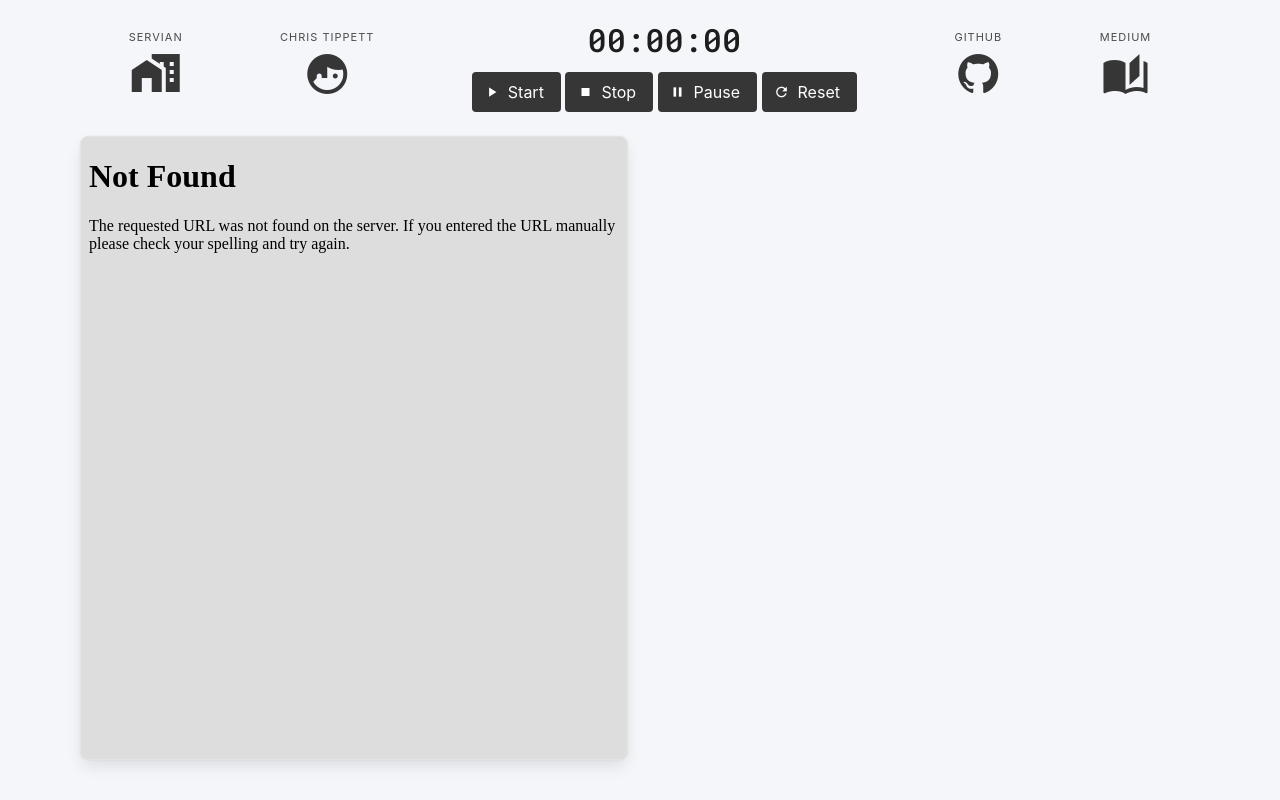
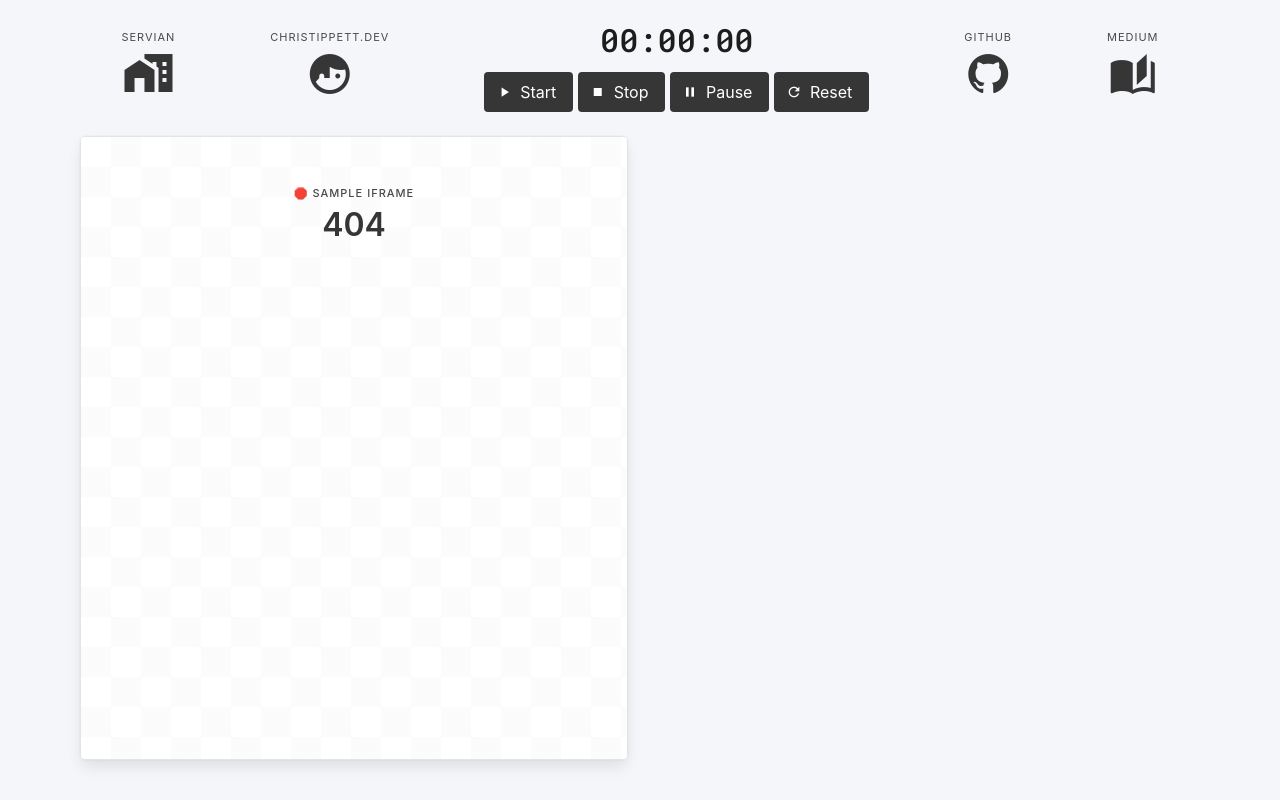
Before and after one commit to christippett/7apps-in-7minutes, a Flask app: template dashboard/templates/index.html in a window 1280 px wide. Run offline with Flask 2, Linux system fonts and the light colour scheme; the template is opened without the code that fills it: most values are stand-ins (such as "Sample title", 1, 10 or a date in 2020); some libraries are stand-ins or nearby versions.

Commit message:
refactor: Move dashboard CSS to separate file

```diff
--- /dev/null
+++ b/dashboard/static/index.css
@@ -0,0 +1,98 @@
+@import url("https://fonts.googleapis.com/css2?family=Roboto+Mono:ital,wght@0,500;1,400&display=swap");
+
+html,
+body {
+  background: #f5f6fa;
+  height: 100vh;
+  font-family: -apple-system, BlinkMacSystemFont, "Segoe UI", Roboto, Oxygen,
+    Ubuntu, Cantarell, "Open Sans", "Helvetica Neue", sans-serif;
+}
+
+.container {
+  display: flex;
+  flex-direction: column;
+  padding: 1rem;
+  height: 100%;
+}
+
+#stopwatch {
+  color: #1d1d1d;
+  font-size: 2rem;
+  font-weight: 500;
+  font-family: "Roboto Mono", "Courier New", Courier, monospace;
+}
+
+.iframe-container {
+  flex: 1;
+}
+
+iframe,
+.iframe-mask {
+  position: absolute;
+  top: 0;
+  bottom: 0;
+  left: 0;
+  right: 0;
+  width: 100%;
+  height: 100%;
+}
+
+.iframe {
+  min-height: 230px;
+  height: 100%;
+  width: 100%;
+  overflow: hidden;
+  border-radius: 5px;
+  border: 1px solid #e4e4e4;
+  position: relative;
+  box-shadow: 0 0.5em 1em -0.125em rgba(10, 10, 10, 0.1),
+    0 0 0 1px rgba(10, 10, 10, 0.02);
+}
+
+.iframe-src {
+  z-index: 999;
+  position: absolute;
+  font-size: 0.75rem;
+  padding: 1px 8px;
+  background: rgba(255, 255, 255, 1);
+  font-weight: 400;
+  font-style: italic;
+  font-family: "Roboto Mono";
+  color: rgba(84, 84, 84, 0.9);
+  box-shadow: 0px 0px 10px rgba(0, 0, 0, 0.1);
+  border-bottom-right-radius: 5px;
+}
+
+.has-new-version {
+  animation: bounce;
+  animation-duration: 0.8s;
+  animation-delay: 1s;
+  z-index: 999;
+}
+
+.iframe-mask {
+  z-index: 999;
+  background-color: white;
+  background-image: linear-gradient(
+      45deg,
+      rgba(248, 248, 248, 0.5) 25%,
+      transparent 25%,
+      transparent 75%,
+      rgba(248, 248, 248, 0.5) 75%,
+      rgba(248, 248, 248, 0.5)
+    ),
+    linear-gradient(
+      45deg,
+      rgba(248, 248, 248, 0.5) 25%,
+      transparent 25%,
+      transparent 75%,
+      rgba(248, 248, 248, 0.5) 75%,
+      rgba(248, 248, 248, 0.5)
+    );
+  background-size: 60px 60px;
+  background-position: 0 0, 30px 30px;
+}
+
+.column {
+  position: relative;
+}
--- a/dashboard/templates/index.html
+++ b/dashboard/templates/index.html
@@ -14,50 +14,16 @@
       href="https://cdn.materialdesignicons.com/5.3.45/css/materialdesignicons.min.css"
     />
     <link
-      href="https://fonts.googleapis.com/css2?family=Roboto+Mono:wght@500&display=swap"
       rel="stylesheet"
+      href="https://cdnjs.cloudflare.com/ajax/libs/animate.css/4.0.0/animate.min.css"
     />
-    <style type="text/css">
-      html,
-      body {
-        background: #f5f6fa;
-        height: 100vh;
-      }
-
-      .container {
-        display: flex;
-        flex-direction: column;
-        padding: 1rem;
-        height: 100%;
-      }
-
-      #stopwatch {
-        color: #1d1d1d;
-        font-size: 2rem;
-        font-weight: 500;
-        font-family: "Roboto Mono", "Courier New", Courier, monospace;
-      }
-
-      .iframe-container {
-        flex: 1;
-      }
-
-      .iframe {
-        min-height: 230px;
-        height: 100%;
-        width: 100%;
-        overflow: hidden;
-        border-radius: 0.5rem;
-        border: 1px solid #e4e4e4;
-        background-color: #dddddd;
-      }
-    </style>
+    <link href="/static/index.css" rel="stylesheet" />
   </head>
 
   <body>
     <div class="container">
-      <section class="level mb-5">
-        <div class="level-item has-text-centered is-hidden-mobile">
+      <section class="level is-mobile mb-5">
+        <div class="level-item has-text-centered">
           <div>
             <p class="heading">Servian</p>
             <p class="title">
@@ -69,9 +35,9 @@
             </p>
           </div>
         </div>
-        <div class="level-item has-text-centered is-hidden-mobile">
+        <div class="level-item has-text-centered">
           <div>
-            <p class="heading">Chris Tippett</p>
+            <p class="heading">christippett.dev</p>
             <p class="title">
               <a
                 class="has-text-grey-darker"
@@ -84,7 +50,7 @@
             </p>
           </div>
         </div>
-        <div class="level-item has-text-centered">
+        <div class="level-item has-text-centered is-hidden-mobile">
           <div>
             <p id="stopwatch" class="mb-2">00:00:00</p>
             <p>
@@ -115,7 +81,7 @@
             </p>
           </div>
         </div>
-        <div class="level-item has-text-centered is-hidden-mobile">
+        <div class="level-item has-text-centered">
           <div>
             <p class="heading">GitHub</p>
             <p class="title">
@@ -130,7 +96,7 @@
             </p>
           </div>
         </div>
-        <div class="level-item has-text-centered is-hidden-mobile">
+        <div class="level-item has-text-centered">
           <div>
             <p class="heading">Medium</p>
             <p class="title">
@@ -148,10 +114,26 @@
       </section>
       <section class="iframe-container">
         <div class="columns is-multiline" style="height: 100%;">
-          {% for src in iframes %}
+          {% for name, src in iframes.items() %}
           <div class="column is-half">
-            <iframe id="{{ loop.index }}" class="iframe card" src="{{ src }}">
-            </iframe>
+            <div class="iframe">
+              <div class="iframe-src"><a href="{{ src }}">{{ src }}</a></div>
+              <div
+                id="service-{{ loop.index }}"
+                class="iframe-mask px-6 py-6 is-size-6 has-text-weight-medium has-text-centered is-invisible"
+              >
+                <p class="heading">🛑 {{ name }}</p>
+                <p class="title">
+                  400
+                </p>
+              </div>
+              <iframe
+                id="{{ loop.index }}"
+                src="{{ src }}"
+                data-id="{{ loop.index }}"
+              >
+              </iframe>
+            </div>
           </div>
           {% endfor %}
         </div>
@@ -161,46 +143,73 @@
   <script src="https://cdnjs.cloudflare.com/ajax/libs/jquery/3.4.1/jquery.min.js"></script>
   <script src="/static/easytimer.min.js"></script>
   <script>
-    var intervalId = 0;
+    var serviceMap = new Map();
     var timer = new easytimer.Timer();
 
-    function startRefreshInterval() {
-      let intervalId = window.setInterval(function () {
-        var iframes = document.getElementsByTagName("iframe");
+    async function checkService(iframeElement) {
+      const id = iframeElement.dataset.id;
+      const maskEl = document.getElementById(`service-${id}`);
+      const parentEl = iframeElement.parentElement;
+      const src = iframeElement.src;
+      const response = await fetch(src, {
+        cache: "no-cache",
+        headers: { "Accept-Language": "application/json" },
+      });
+      if (!response.ok) {
+        maskEl.classList.remove("is-invisible");
+        maskEl.getElementsByClassName("title")[0].innerText = response.status;
+        return;
+      }
+      const data = await response.json();
+      console.log(data);
 
-        for (var i = 0, max = iframes.length; i < max; i++) {
-          var el = iframes[i];
-          el.src = el.src;
+      const currentVer = serviceMap.get(src);
+      const newVer = data.commit_sha;
+
+      if (newVer !== currentVer) {
+        console.log(`🕵️ new version detected on ${src} (${newVer})`);
+        serviceMap.set(src, newVer);
+        iframeElement.src = src; // refresh iframe
+        if (currentVer !== undefined || true) {
+          parentEl.classList.add("has-new-version");
+          setTimeout(() => parentEl.classList.remove("has-new-version"), 3000);
         }
-      }, 10000);
-      return intervalId;
+        maskEl.classList.add("is-invisible");
+      }
     }
 
-    $("#start").click(function () {
-      timer.start();
-      intervalId = startRefreshInterval();
-    });
-    $("#pause").click(function () {
-      timer.pause();
-    });
-    $("#stop").click(function () {
-      timer.stop();
-      window.clearInterval(intervalId);
-    });
-    $("#reset").click(function () {
+    async function serviceLoop() {
+      var iframes = document.getElementsByTagName("iframe");
+      for (var i = 0, max = iframes.length; i < max; i++) {
+        var el = checkService(iframes[i]);
+      }
+      setTimeout(serviceLoop, 2000);
+    }
+
+    serviceLoop();
+
+    document.getElementById("start").click(() => timer.start());
+    document.getElementById("pause").click(() => timer.pause());
+    document.getElementById("stop").click(() => timer.stop());
+    document.getElementById("reset").click(() => {
       timer.reset();
       timer.stop();
-      window.clearInterval(intervalId);
     });
-    timer.addEventListener("secondsUpdated", function (e) {
-      $("#stopwatch").html(timer.getTimeValues().toString());
+    timer.addEventListener("secondsUpdated", (e) => {
+      document
+        .getElementById("stopwatch")
+        .innerText(timer.getTimeValues().toString());
     });
-    timer.addEventListener("started", function (e) {
-      $("#stopwatch").html(timer.getTimeValues().toString());
+    timer.addEventListener("started", (e) => {
+      document
+        .getElementById("stopwatch")
+        .innerText(timer.getTimeValues().toString());
     });
-    timer.addEventListener("reset", function (e) {
+    timer.addEventListener("reset", (e) => {
       timer.stop();
-      $("#stopwatch").html(timer.getTimeValues().toString());
+      document
+        .getElementById("stopwatch")
+        .innerText(timer.getTimeValues().toString());
     });
   </script>
 </html>
```
